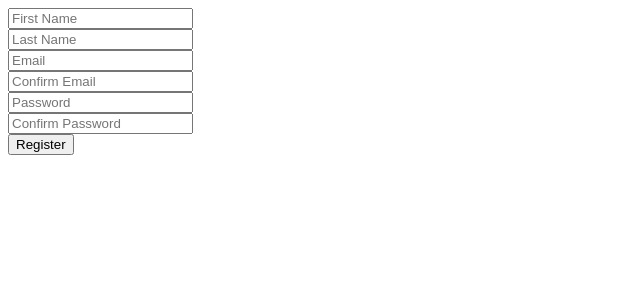
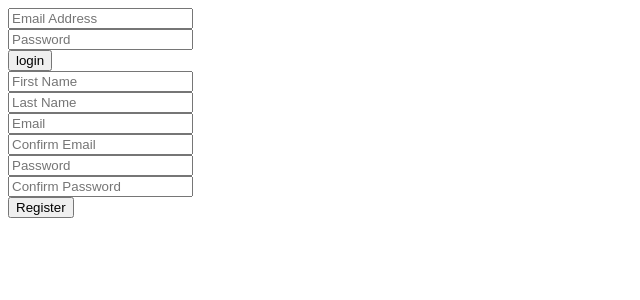
Before and after one commit to margleb/Social_Network, a PHP site: page /register.php in a window 1280 px wide. Shown: the top 300 px of the page, without its empty margins (0-640 px from the left). Run offline with PHP 8.4, Linux system fonts and the light colour scheme.

Commit message:
Creating the login form

```diff
--- /dev/null
+++ b/includes/form_handles/login_handler.php
@@ -0,0 +1 @@
+login_handler.php
--- a/register.php
+++ b/register.php
@@ -9,6 +9,16 @@ require 'includes/form_handles/register_handler.php'
 	<title>Welcome to Swirlfeed!</title>
 </head>
 <body>
+
+	<form action="register.php" method="POST">
+		<input type="email" name="log_email" placeholder="Email Address">
+		<br>
+		<input type="password" name="log_password" placeholder="Password">
+		<br>
+		<input type="submit" name="login_button" value="login">
+	</form>
+
+
 	<form action="register.php" method="POST">
 		<input type="text" name="reg_fname" placeholder="First Name" value="<?php if(isset($_SESSION['reg_fname'])) { echo $_SESSION['reg_fname']; } ?>" required>
 		<br>
```
